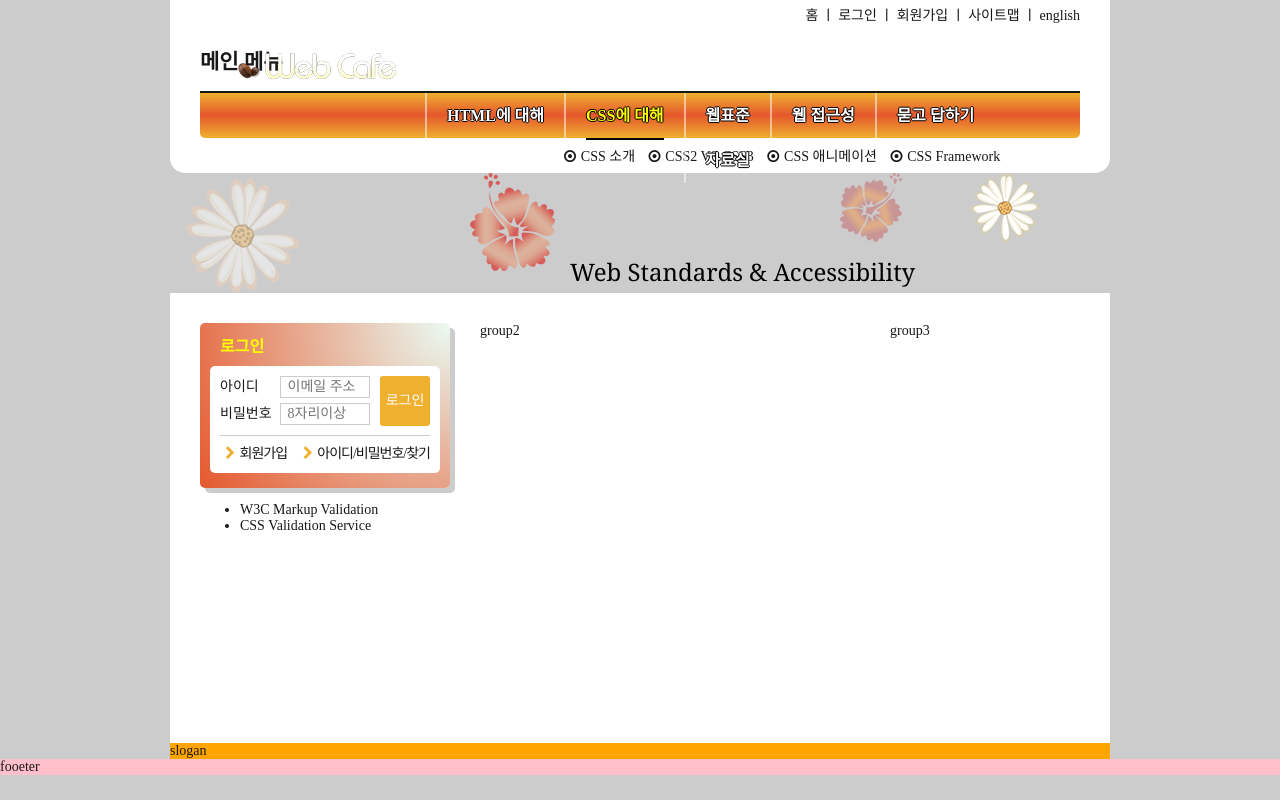
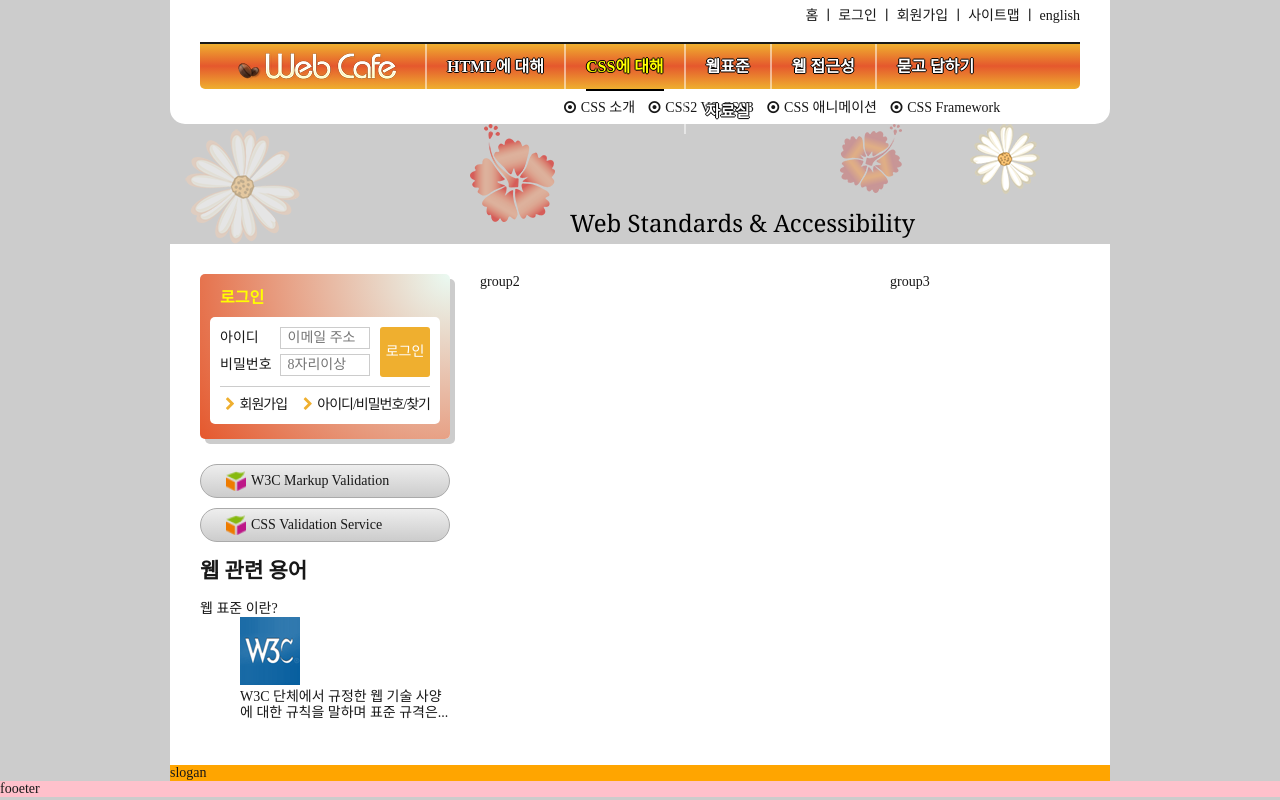
Before and after one commit to Kimtaeyoon-developer/FDS18, a plain HTML site: page index.html in a window 1280 px wide. Drawn offline with nearby package versions, Linux system fonts and the light colour scheme; a web font is replaced by a local one.

Commit message:
웹 관련 용어 마크업

```diff
--- a/css/stylesheet.css
+++ b/css/stylesheet.css
@@ -386,23 +386,49 @@ a {
   padding: 8px 0;
 
 }
+
 /* 유효성 검사 배너 */
 .validation-list {
   margin: 25px 0 0 0;
   list-style-type: none;
   padding-left: 0;
 }
+
 .validation-list a {
   display: block;
   border-radius: 20px;
   border: 1px solid #aaa;
-  background: url(./images/validation_icon.png) no-repeat 25px 50% / 20px 20px, linear-gradient(to bottom, #eee, #ccc);
-  padding: 80px 10px 8px 50px;
+  background: url(./images/validation_icon.png) no-repeat 25px 50% / 20px 20px,
+    linear-gradient(to bottom, #eee, #ccc);
+  padding: 8px 10px 8px 50px;
   margin-top: 10px;
 }
-.validation-list a:hover, .validation-list a:focus{
+
+.validation-list a:hover,
+.validation-list a:focus {
   color: red;
 }
+
+/* .term {
+  border: solid lightgray;
+  border-radius: 10px;
+  margin-top: 10px;
+}
+
+.term h2 {
+  margin: 10px 0 0 5px;
+}
+
+.term figure {
+  margin: 2px;
+}
+
+.term figure img {
+  float: left;
+}
+.term figcaption a {
+  display: block;
+} */
 
 .slogan {
   background: orange;
--- a/index.html
+++ b/index.html
@@ -33,7 +33,7 @@
       </li>
     </ul>
     <nav class="navigation">
-      <h2 class="ally-hidden">메인 메뉴</h2>
+      <h2 class="a11y-hidden">메인 메뉴</h2>
       <ul class="menu">
         <li class="menu-item">
           <button type="button" class="menu-button">HTML에 대해</button>
@@ -173,7 +173,7 @@
       </section>
       <section class="validation">
         <h2 class="a11y-hidden">유효성 검사 배너</h2>
-        <ul class="validaton-list">
+        <ul class="validation-list">
           <li>
             <a href="https://validator.w3.org/" target="_blank" title="마크업 유효성 검사 사이트로 이동">
               W3C Markup Validation
@@ -185,6 +185,41 @@
             </a>
           </li>
         </ul>
+      </section>
+      <section class="term">
+        <h2 class="term-heading">웹 관련 용어</h2>
+        <dl class="term-list">
+          <div class="odd">
+            <dt class="term-list-subject">웹 표준 이란?</dt>
+            <dd class="term-list-thumbnail">
+              <img src="images/web_standards.gif" alt="W3C 로고">
+            </dd>
+            <dd class="term-list-brief">
+              W3C 단체에서 규정한 웹 기술 사양에 대한 규칙을 말하며 표준 규격은...
+            </dd>
+          </div>
+        </dl>
+      </section>
+      <!-- 도움받은거 <figure></figure>, <figcaption></figcaption>  -->
+      <!-- <section class="term">
+        <h2 class="term-heading">웹 관련 용어</h2>
+        <figure>
+          <img src="http://127.0.0.1:5500/images/web_standards.gif" alt="W3C">
+          <figcaption>
+            <a href="#">웹 표준 이란?</a>
+              W3C단체에서 규정한 웹 기술 사양에 대한 규칙을 말하며 표준 규격은...
+          </figcaption>
+        </figure> -->
+      <!-- <h2>웹 관련 용어</h2>
+        <img src="http://127.0.0.1:5500/images/web_standards.gif" alt="W3C">
+        <ul>
+          <li>
+            <a href=""></a>
+          </li>
+          <li>
+            <p></p>
+          </li>
+        </ul> -->
       </section>
       <!-- <div>
       <div class="validation1">W3C Markup Validation</div>
```
Also changed, not shown: main.html (+1 -1 lines).
